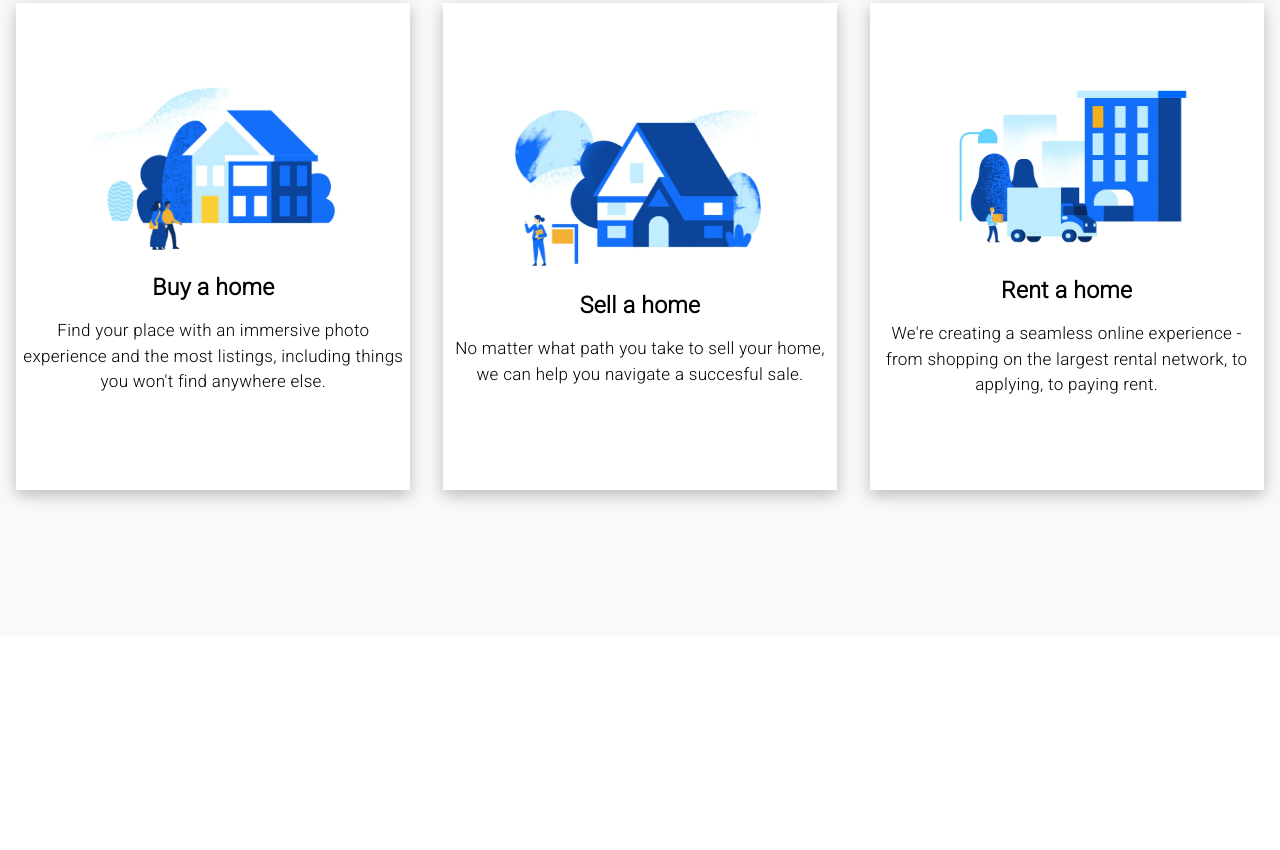
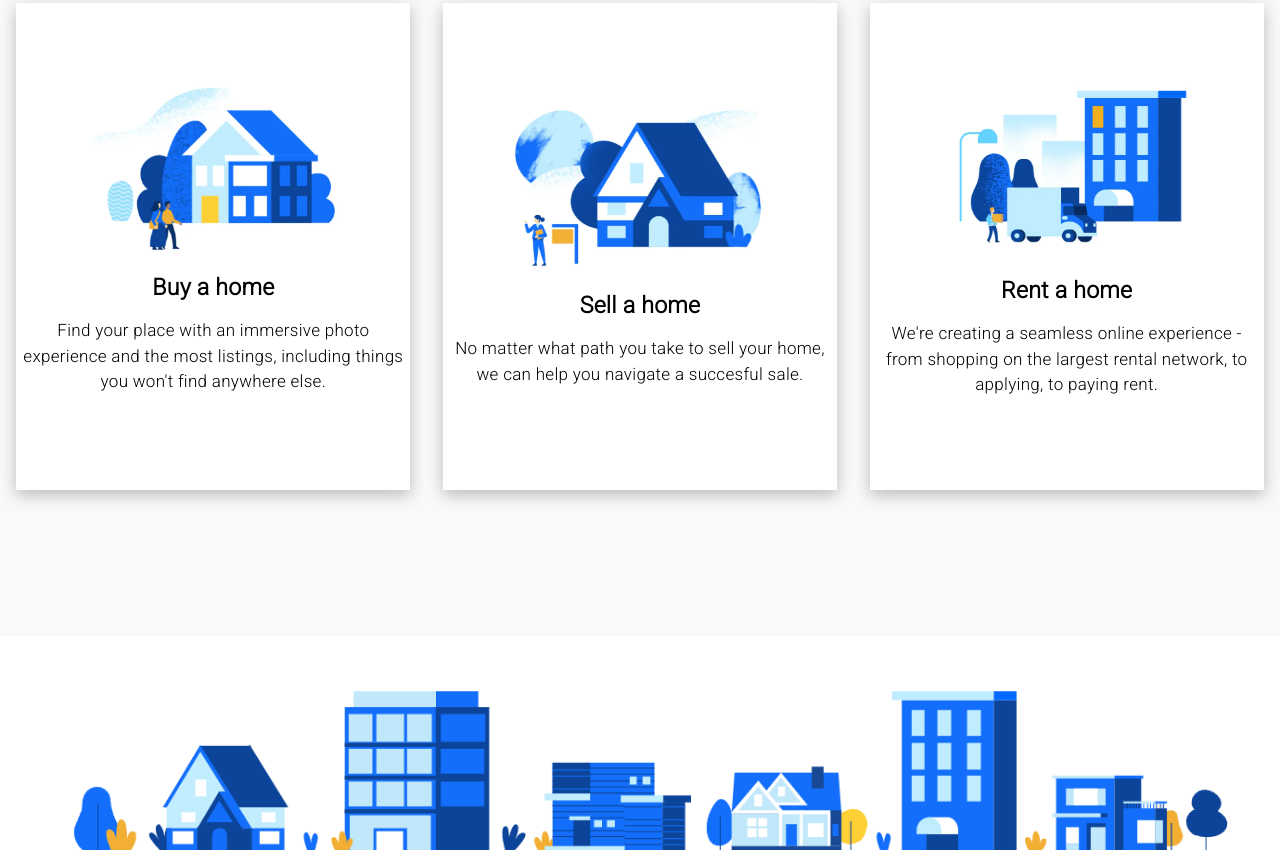
Before and after one commit to kyledeguzmanx/fDev-website-ZillowClone, a plain HTML site: page index.html in a window 1280 px wide. Shown: the part 750-1600 px from the top of the page. Before the commit the page ends 1386 px from the top, so only its background shows below. Drawn offline with Linux system fonts and the light colour scheme.

Commit message:
new footer image

```diff
--- a/index.html
+++ b/index.html
@@ -75,5 +75,6 @@
             </div>
         </section>
     </section>
+    <div id="footer-img"></div>
 </body>
 </html>
--- a/style.scss
+++ b/style.scss
@@ -126,3 +126,10 @@ nav{
         }
     }
 }
+#footer-img{
+    height:214px;
+    background: url(img/footer.png);
+    background-size: contain;
+    background-repeat: no-repeat;
+    background-position: bottom;
+}
```
Also changed, not shown: style.css, 1 other file.
